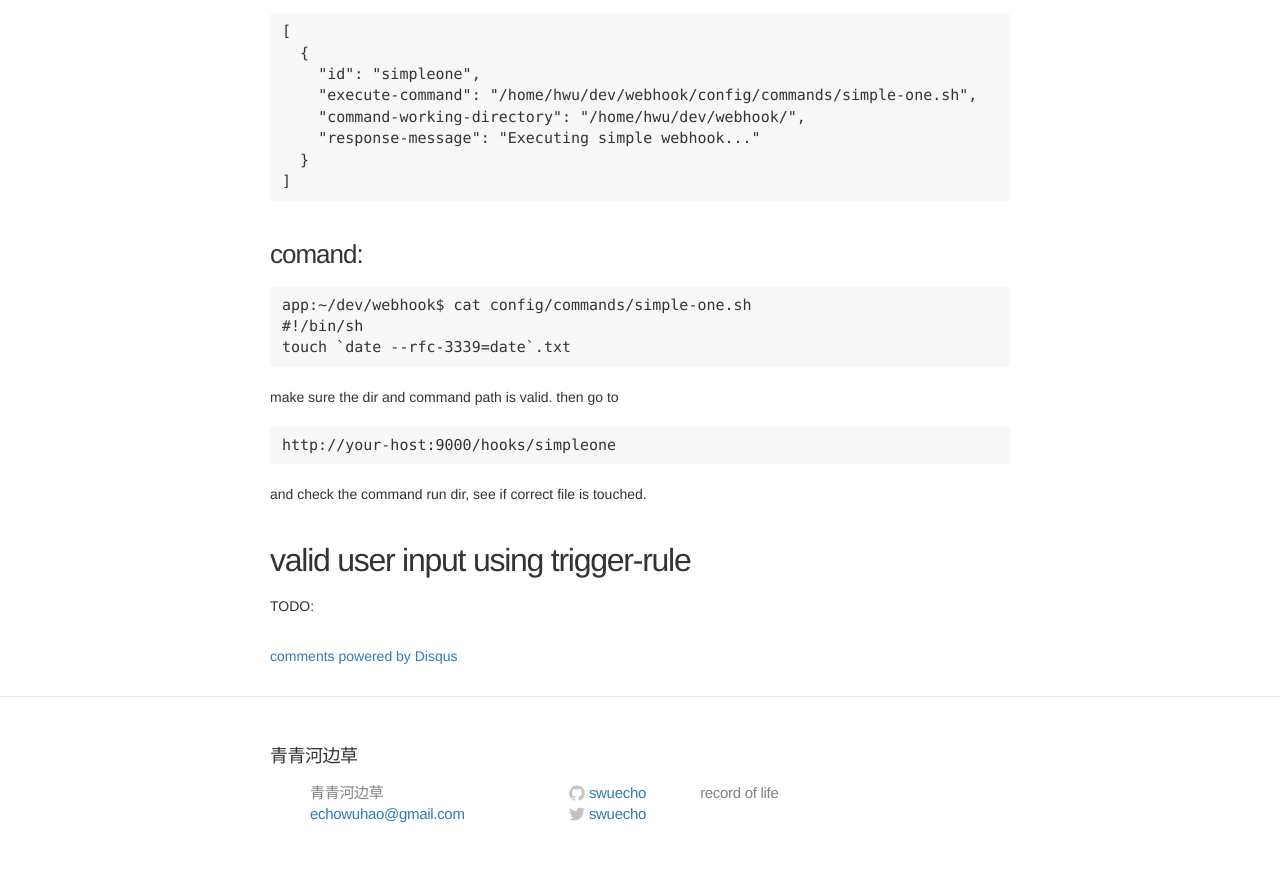
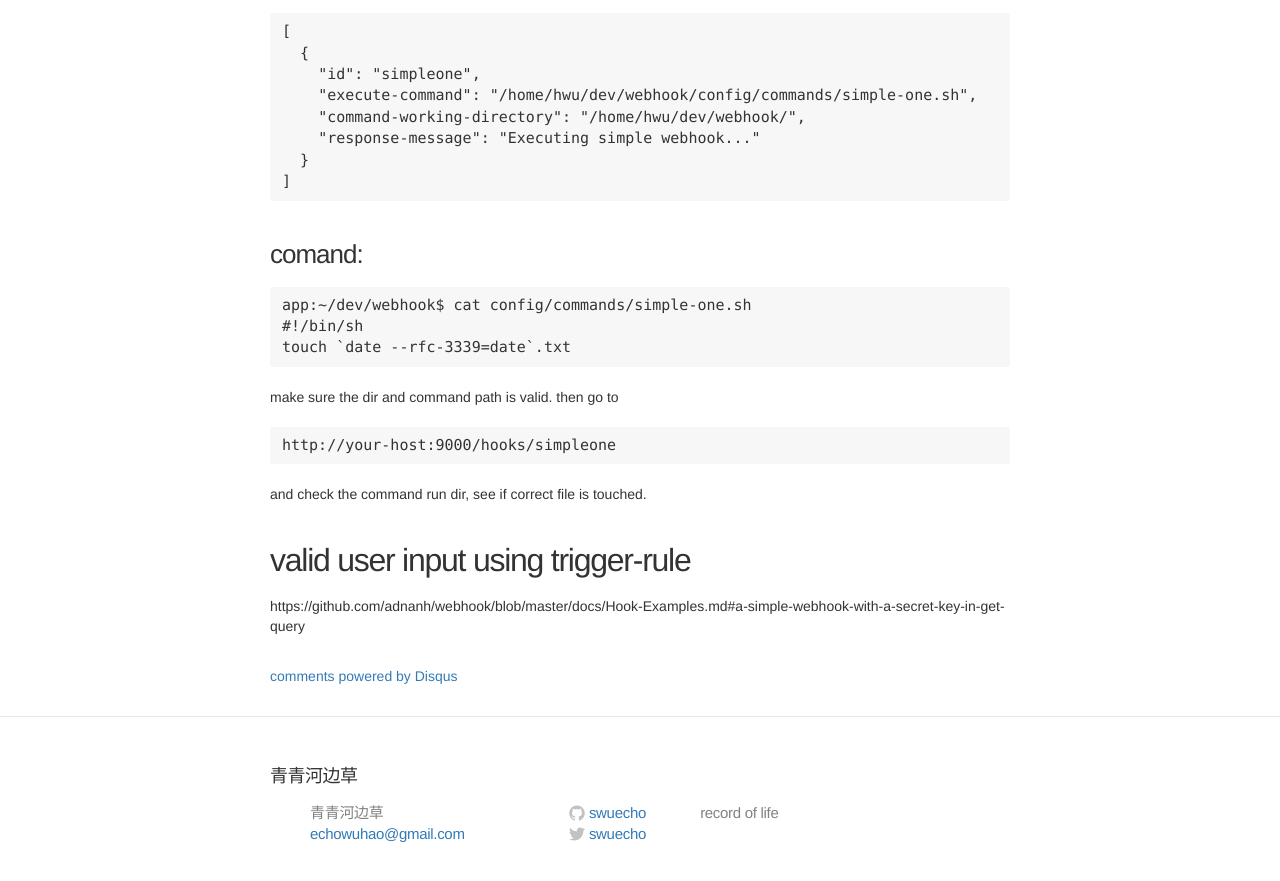
Before and after one commit to swuecho/swuecho.github.io, a Jekyll site: the page built from _posts/2021-09-03-webhook-tutorail.md, in a window 1280 px wide and 900 px high, scrolled down 1039 px. Shown: the top 881 px of the window. Built offline with Jekyll 4.4.1, drawn with Linux system fonts in a browser that asks for light colours; comment, search, counter and statistics services are not loaded; some of the changed lines change nothing that is shown.

Commit message:
Update 2021-09-03-webhook-tutorail.md

```diff
--- a/_posts/2021-09-03-webhook-tutorail.md
+++ b/_posts/2021-09-03-webhook-tutorail.md
@@ -67,4 +67,4 @@ and check the command run dir, see if correct file is touched.
 
 ## valid user input using trigger-rule
 
-TODO:
+https://github.com/adnanh/webhook/blob/master/docs/Hook-Examples.md#a-simple-webhook-with-a-secret-key-in-get-query
```
